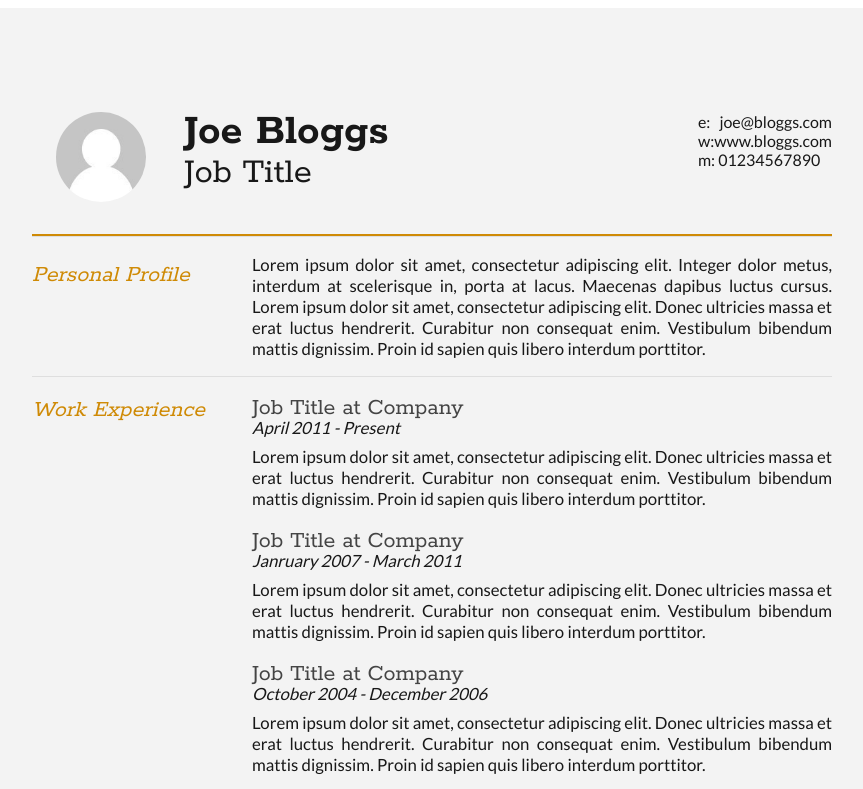
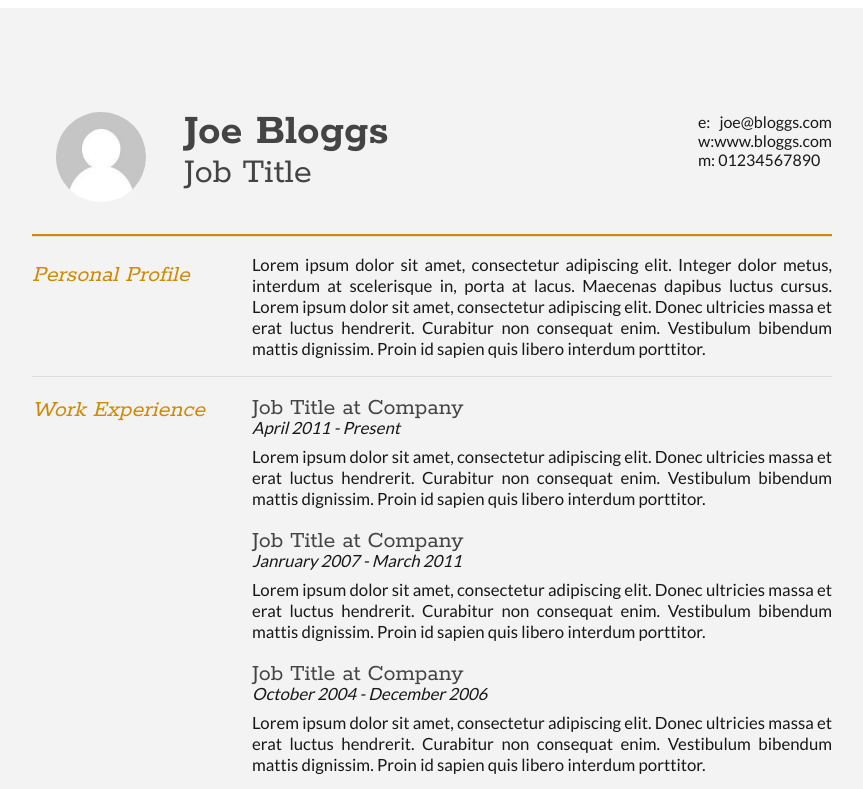
Before and after one commit to Kenzie-Academy-Brasil-Developers/estilizar-curriculo-sprint-2-johkker, a plain HTML site: page index.html in a window 1280 px wide. Shown: the top 789 px of the page, without its empty margins (208-1071 px from the left). Drawn offline with Linux system fonts and the light colour scheme.

Commit message:
Cor do nome e sobrenome ~corrigidos~

```diff
--- a/style.css
+++ b/style.css
@@ -38,7 +38,7 @@ img {
 	margin-right: 0%;
 	float: left;
 	padding-left: 0%;
-	color: #181818;
+	color: #444444;
 	font-family:'Rokkitt', serif;
 	line-height: 70%;
 }
```
